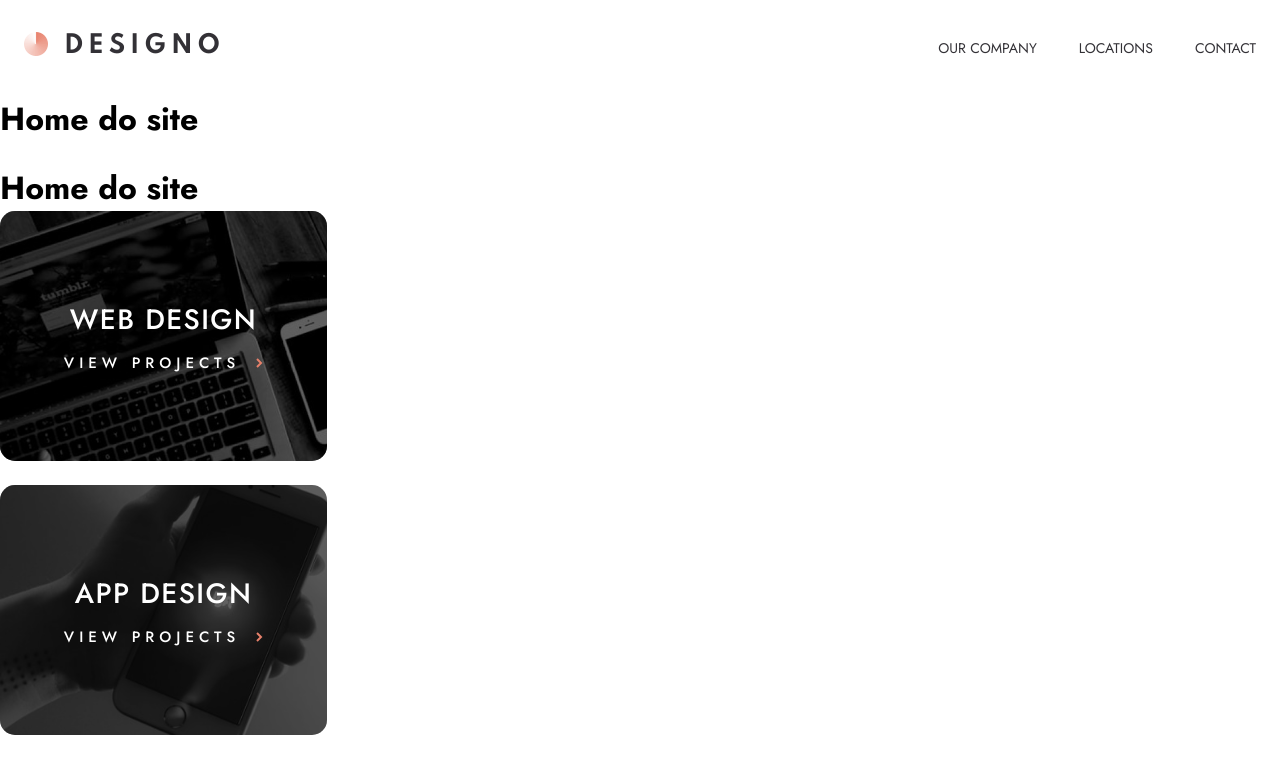
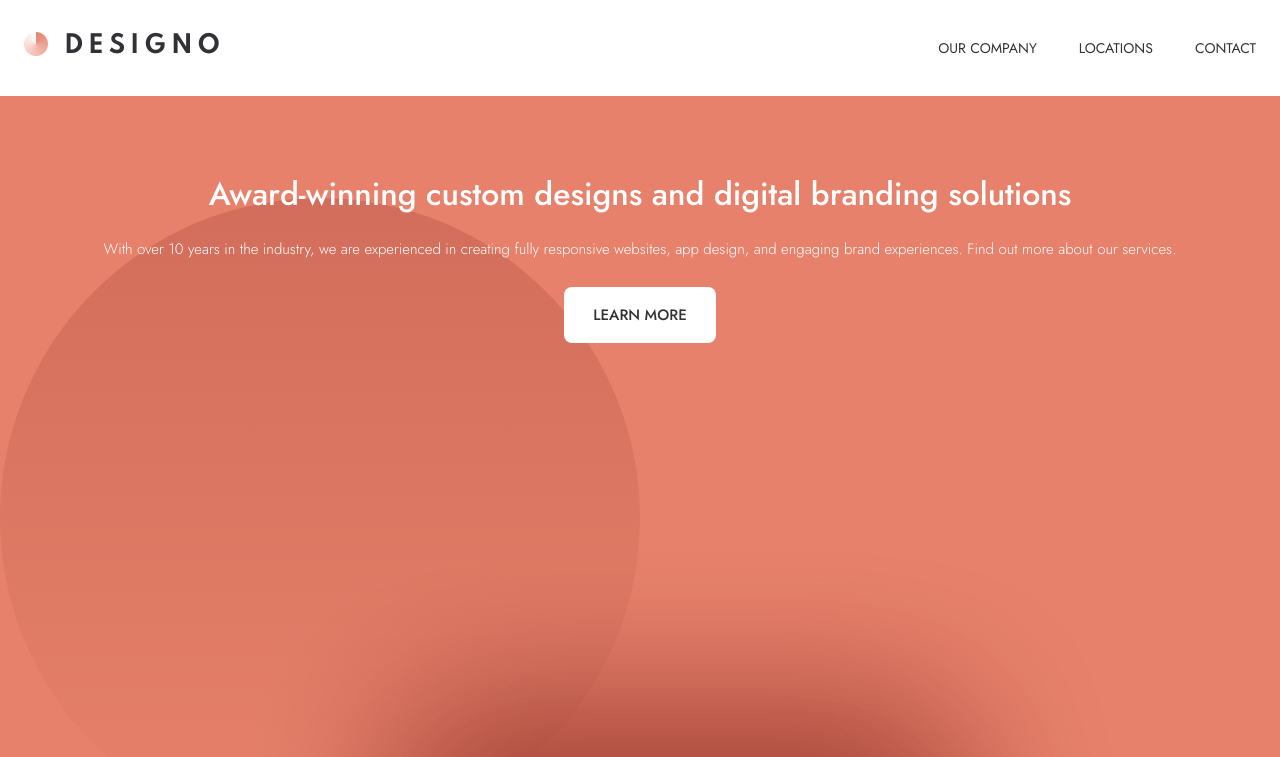
Before and after one commit to jvictorPS/Website_Designo, a React (Vite) app: page / in a window 1280 px wide. Shown: the top 757 px of the page. Built offline with nearby package versions, Linux system fonts and the light colour scheme.

Commit message:
componente para resumo do sobre na home

```diff
--- a/src/components/organism/Footer/style.js
+++ b/src/components/organism/Footer/style.js
@@ -13,6 +13,7 @@ export const ContainerFooter = styled.footer`
     justify-content: flex-end;
     padding: 64px 24px;
     position: relative;
+    margin-top: 310px;
 `
 
 export const ContainerContactInvitation = styled.section`
--- a/src/pages/Home/index.jsx
+++ b/src/pages/Home/index.jsx
@@ -5,20 +5,33 @@ import appService from '../../assets/home/desktop/image-app-design.jpg'
 import graphicService from '../../assets/home/desktop/image-graphic-design.jpg'
 
 import {
-    ContainerCardsService
+    ContainerCardsService,
+    SummaryAboutSection,
+    ContainerHome
 } from "./style";
+
 import AdvantagesSection from "../../components/molecules/AdvantagesSection";
+import Button from "../../components/atoms/Button";
 
 
 
 
 export default function Home() {
     return (
-        <>
 
-        <h1>Home do site</h1>
-        <br />
-        <h1>Home do site</h1>
+        <ContainerHome>
+            <SummaryAboutSection>
+
+                <h4>Award-winning custom designs and digital branding solutions</h4>
+
+                <p>
+                With over 10 years in the industry, we are experienced in creating fully responsive websites, app design, and engaging brand experiences. Find out more about our services.
+                </p>
+                <Button
+                    text={'Learn More'}
+                    theme={'dark'}
+                />
+            </SummaryAboutSection>
 
             <ContainerCardsService>
 
@@ -37,35 +50,8 @@ export default function Home() {
                 />
             </ContainerCardsService>
 
-        <AdvantagesSection>
+            <AdvantagesSection />
+        </ContainerHome>
 
-        </AdvantagesSection>
-        <br />
-        <br />
-        <br />
-        <br />
-        <br />
-        <br />
-        <br />
-        <br />
-        <br />
-        <br />
-        <br />
-        <br />
-        <br />
-        <br />
-        <br />
-        <br />
-        <br />
-        <br />
-        <br />
-        <br />
-        <br />
-        <br />
-        <br />
-        <br />
-        <br />
-        <br />
-        </>
     )
 }
--- a/src/pages/Home/style.js
+++ b/src/pages/Home/style.js
@@ -1,8 +1,51 @@
 import styled from "styled-components";
 
+import phone from "../../assets/home/desktop/image-hero-phone.png"
+import circle from "../../assets/home/desktop/bg-pattern-hero-home.svg"
+
+export const ContainerHome = styled.section`
+    display: flex;
+    flex-direction: column;
+    gap: 120px;
+`
 
 export const ContainerCardsService = styled.section`
     display: flex;
+    align-items: center;
     flex-direction: column;
     gap: 24px;
 `
+
+export const SummaryAboutSection = styled.section`
+    background: #E7816B;
+    width: 100%;
+    height: 843px;
+    display: flex;
+    flex-direction: column;
+    align-items: center;
+    color: #FFF;
+    padding: 0 24px;
+    background-image:
+        url(${phone}),
+        url(${circle});
+    background-size: cover, 640px;
+
+    background-position: center 340px, left center;
+    background-repeat: no-repeat;
+
+    h4 {
+        font-size: 32px;
+        font-weight: 500;
+        line-height: 36px;
+        text-align: center;
+        margin-top: 80px;
+    }
+
+    p {
+        text-align: center;
+        font-size: 15px;
+        font-weight: 300;
+        line-height: 25px;
+        margin: 25px 0;
+    }
+`
```
Lines whose indentation alone changed are shown as unchanged.
